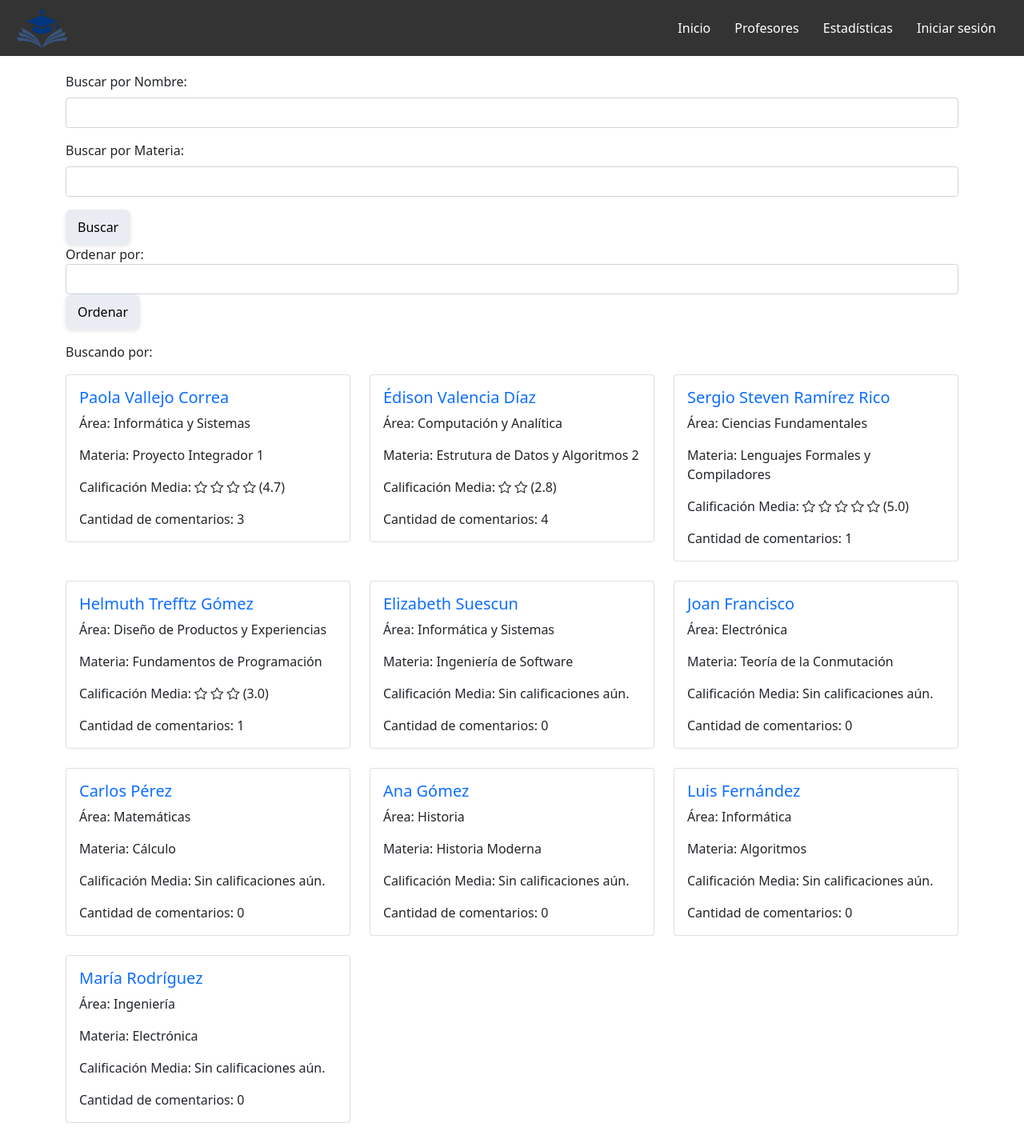
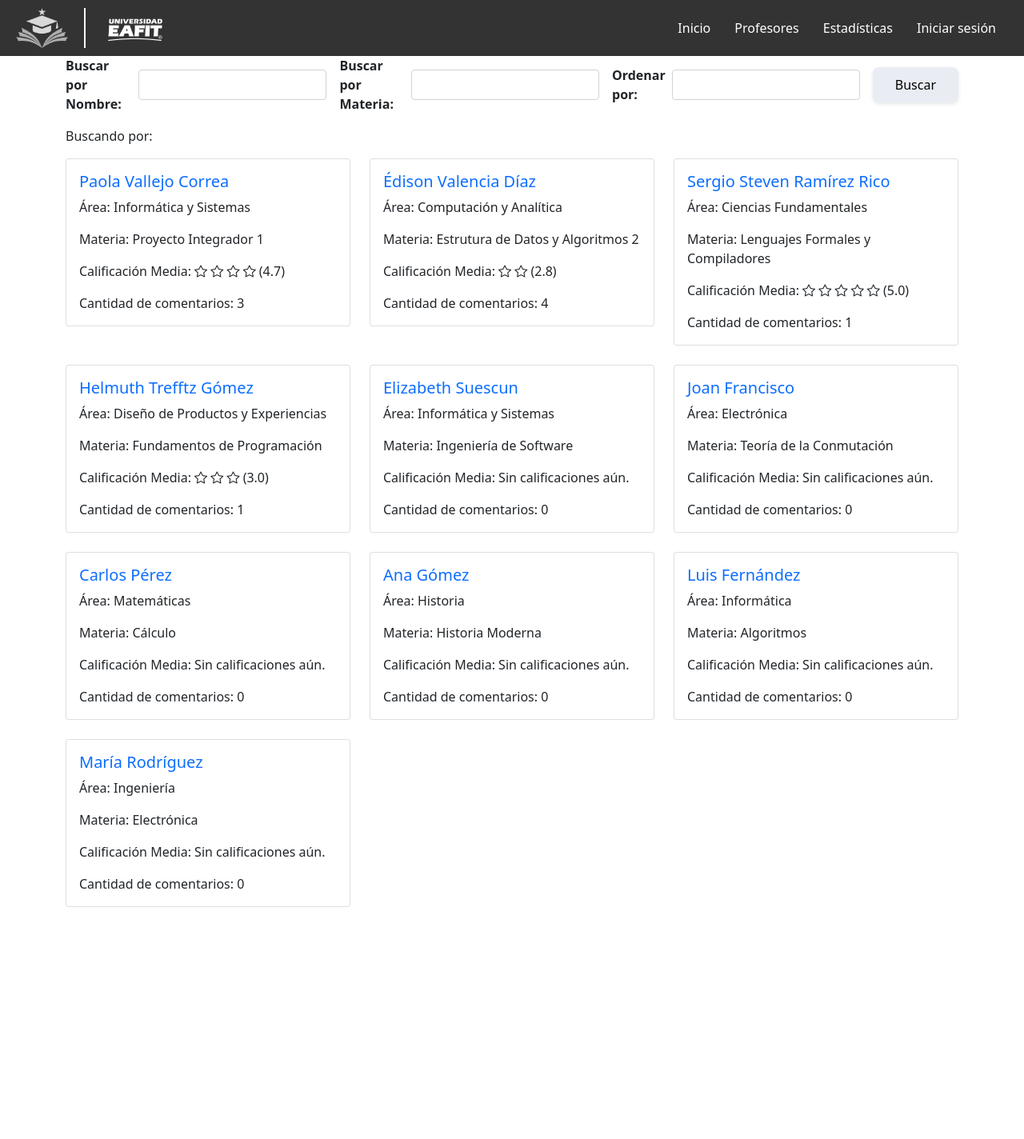
Before and after one commit to DavidRpo07/Taller1ArqSoft, a Django app: page /profesores/ in a window 1280 px wide. Shown: the whole page at 80% size. After the commit the page ends 1134 px from the top, so only its background shows below. Run offline with Django 4.2, Linux system fonts and the light colour scheme; data comes from the database, SQL or seed files in the repository.

Commit message:
Cambios en el logo y en el home

```diff
--- a/profesores/templates/lista_profesores.html
+++ b/profesores/templates/lista_profesores.html
@@ -9,21 +9,38 @@
 
 <div class="container">
     <!-- Formulario de búsqueda -->
+
     <form action="" method="GET">
-        <div class="mb-3">
-            <label for="searchNombre" class="form-label">Buscar por Nombre:</label>
-            <input type="text" class="form-control" name="searchNombre" id="searchNombre" value="{{ searchNombre }}">
+        <div class="d-flex align-items-center mb-3">
+            <!-- Buscar por nombre -->
+            <div class="me-3 d-flex align-items-center">
+                <label for="searchNombre" class="form-label mb-0 me-2 fw-bold">Buscar por Nombre:</label>
+                <input type="text" class="form-control" name="searchNombre" id="searchNombre" value="{{ searchNombre }}" style="width: 235px;">
             </div>
-        <div class="mb-3">
-            <label for="searchMateria" class="form-label">Buscar por Materia:</label>
-            <input type="text" class="form-control" name="searchMateria" id="searchMateria" value="{{ searchMateria }}">
+
+            <!-- Buscar por materia -->
+            <div class="me-3 d-flex align-items-center">
+                <label for="searchMateria" class="form-label mb-0 me-2 fw-bold">Buscar por Materia:</label>
+                <input type="text" class="form-control" name="searchMateria" id="searchMateria" value="{{ searchMateria }}" style="width: 235px;">
+            </div>
+
+            <!-- Ordenar por -->
+            <div class="me-3 d-flex align-items-center">
+                <label for="orden_field" class="form-label mb-0 me-2 fw-bold">Ordenar por:</label>
+                <select name="orden_field" id="orden_field" class="form-control" style="width: 235px;">
+                    <option value=""> </option>
+                    <option value="mayor_rating" {% if orden_field == "mayor_rating" %}selected{% endif %}>Mayor rating</option>
+                    <option value="menor_rating" {% if orden_field == "menor_rating" %}selected{% endif %}>Menor rating</option>
+                    <option value="mayor_comentarios" {% if orden_field == "mayor_comentarios" %}selected{% endif %}>Mayor cantidad de comentarios</option>
+                    <option value="menor_comentarios" {% if orden_field == "menor_comentarios" %}selected{% endif %}>Menor cantidad de comentarios</option>
+                </select>
             </div>
             <style>
                 .custom-gray-button {
                   background-color: #e9edf3; /* Color de fondo gris claro */
                   color: #000000; /* Texto en negro */
                   border: none; /* Sin bordes */
-              padding: 10px 15px;
+                  padding: 10px 28px;
                   font-size: 16px;
                   border-radius: 8px; /* Bordes redondeados */
                   cursor: pointer;
@@ -34,21 +51,12 @@
                   background-color: #d8dee6; /* Color más oscuro al hacer hover */
                 }
               </style>
+
+            <!-- Botón de búsqueda -->
+            <div class="d-flex align-items-center">
                 <button type="submit" class="btn custom-gray-button">Buscar</button>
-
-        <!-- Combo box para seleccionar el criterio de ordenación -->
-        <div class="form-group mr-3">
-            <label for="orden_field" class="mr-2">Ordenar por:</label>
-            <select name="orden_field" id="orden_field" class="form-control">
-                <option value=""> </option>
-                <option value="mayor_rating" {% if orden_field == "mayor_rating" %}selected{% endif %}>Mayor rating</option>
-                <option value="menor_rating" {% if orden_field == "menor_rating" %}selected{% endif %}>Menor rating</option>
-                <option value="mayor_comentarios" {% if orden_field == "mayor_comentarios" %}selected{% endif %}>Mayor cantidad de comentarios</option>
-                <option value="menor_comentarios" {% if orden_field == "menor_comentarios" %}selected{% endif %}>Menor cantidad de comentarios</option>
-            </select>
             </div>
-
-        <button type="submit" class="btn custom-gray-button">Ordenar</button>
+        </div>
     </form>
 
     <p class="mt-3">Buscando por: {{ searchNombre }}  {{ searchMateria }} </p>
--- a/review/templates/home.html
+++ b/review/templates/home.html
@@ -1,6 +1,6 @@
 {% extends 'base_generic.html' %}
 {% block title %}ProfePulse{% endblock %}
-
+{% load static %}
 {% block content %}
 
 <html lang="es">
@@ -45,6 +45,7 @@
 <body>
 
     <div class="container mt-5 pt-2">
+        <img src="{% static 'images/logo_profepulseColor.png' %}" style="width: 400px; height: auto;">
         <h1>ProfePulse</h1>
         <p class="lead lead-text">Una plataforma para reseñar profesores, donde podrás obtener estadísticas útiles.</p>
 
--- a/static/styles.css
+++ b/static/styles.css
@@ -1,12 +1,3 @@
-/* Estilo básico para el cuerpo del documento */
-body {
-    font-family: Arial, sans-serif;
-    line-height: 1.6;
-    margin: 0;
-    padding: 0;
-    background-color: #f4f4f4;
-}
-
 /* Estilo para el encabezado */
 header {
     display: flex; /* Utiliza flexbox para alinear los elementos en fila */
@@ -16,10 +7,26 @@ header {
     padding: 10px 20px; /* Ajusta el padding alrededor de los elementos */
 }
 
-/* Estilo para la imagen en el encabezado */
+/* Estilo para los logos en el encabezado */
+header .logo-container {
+    display: flex;
+    align-items: center;
+}
+
 header img.logo {
     max-height: 50px; /* Ajusta la altura máxima de la imagen */
-    margin-right: 20px; /* Espacio entre la imagen y el contenido del nav */
+    margin-right: 10px; /* Espacio entre los logos y otros elementos */
+}
+header img.logo-universidad {
+    margin-left: -10px; /* Ajusta el valor negativo según lo necesites */
+    max-height: 50px;
+}
+
+header .vertical-line {
+    width: 2px;
+    height: 50px; /* La misma altura que los logos */
+    background-color: white; /* Línea vertical en blanco */
+    margin: 0 10px; /* Espacio alrededor de la línea */
 }
 
 /* Estilo para el contenedor de enlaces en el encabezado */
@@ -40,10 +47,3 @@ header a {
 header a:hover {
     text-decoration: underline;
 }
-
-/* Estilo para el contenido principal */
-main {
-    padding: 20px;
-    background-color: #fff;
-    border-radius: 8px;
-}
--- a/templates/base_generic.html
+++ b/templates/base_generic.html
@@ -8,7 +8,18 @@
 </head>
 <body>
     <header>
-        <img src="{% static 'images/logo_profepulse.png' %}" alt="Descripción de la imagen" class="logo">
+        <div class="logo-container">
+            <!-- Logo de Profepulse -->
+            <img src="{% static 'images/logo_profepulse.png' %}" alt="Logo Profepulse" class="logo">
+
+            <!-- Línea vertical -->
+            <span class="vertical-line"></span>
+
+            <!-- Logo de la Universidad -->
+            <img src="{% static 'images/logo_eafit_completo.png' %}" alt="Logo Universidad" class="logo-universidad">
+        </div>
+
+        <!-- Navegación -->
         <nav>
             <a href="/">Inicio</a>
             <a href="{% url 'lista_profesores' %}">Profesores</a>
```
Also changed, not shown: static/Images/logo_profepulse.png, static/Images/logo_profepulse1.png (added), static/Images/logo_profepulseColor.png (added). Lines whose indentation alone changed are shown as unchanged.
